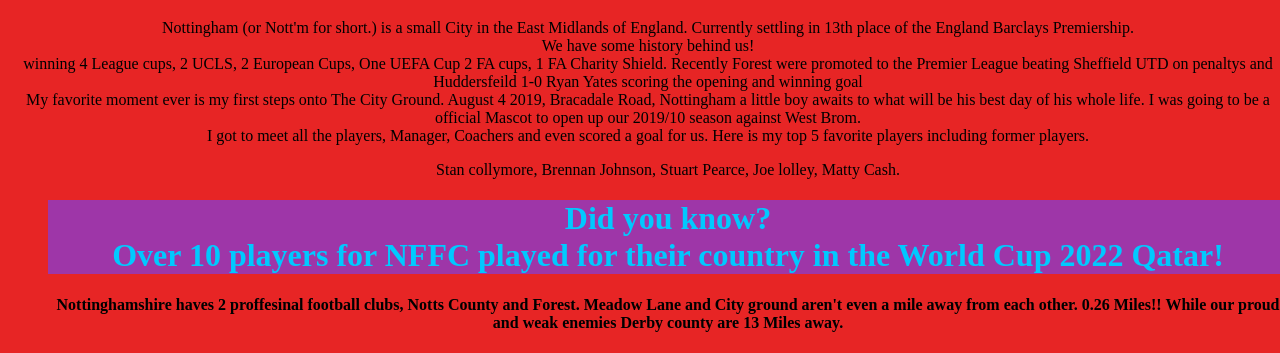
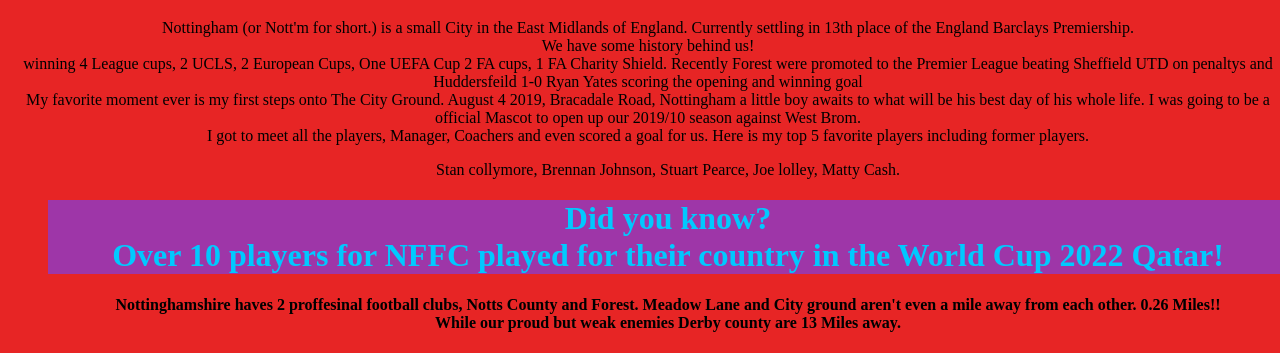
Before and after one commit to FortniteBattlePass/My-Own-Website, a plain HTML site: page index.html in a window 1280 px wide. Shown: the part 587-940 px from the top of the page. Drawn offline with Linux system fonts and the light colour scheme.

Commit message:
Update index.html

```diff
--- a/index.html
+++ b/index.html
@@ -29,7 +29,7 @@
   winning 4 League cups, 2 UCLS, 2 European Cups, One UEFA Cup 2 FA cups, 1 FA Charity Shield. Recently Forest were promoted to the Premier League beating Sheffield UTD on penaltys and Huddersfeild 1-0 Ryan Yates scoring the opening and winning goal
   <br> My favorite moment ever is my first steps onto The City Ground. August 4 2019, Bracadale Road, Nottingham a little boy awaits to what will be his best day of his whole life. I was going to be a official Mascot to open up our 2019/10 season against West Brom.<br>
   I got to meet all the players, Manager, Coachers and even scored a goal for us. Here is my top 5 favorite players including former players. <ol> Stan collymore, Brennan Johnson, Stuart Pearce, Joe lolley, Matty Cash. <h1> Did you know? <br> Over 10 players for NFFC played for their country in the World Cup 2022 Qatar!<br>
-  <h4> Nottinghamshire haves 2 proffesinal football clubs, Notts County and Forest. Meadow Lane and City ground aren't even a mile away from each other. 0.26 Miles!! While our proud and weak enemies Derby county are 13 Miles away.
+  <h4> Nottinghamshire haves 2 proffesinal football clubs, Notts County and Forest. Meadow Lane and City ground aren't even a mile away from each other. 0.26 Miles!! <br> While our proud but weak enemies Derby county are 13 Miles away.
 
 </body>
 </html>
```
